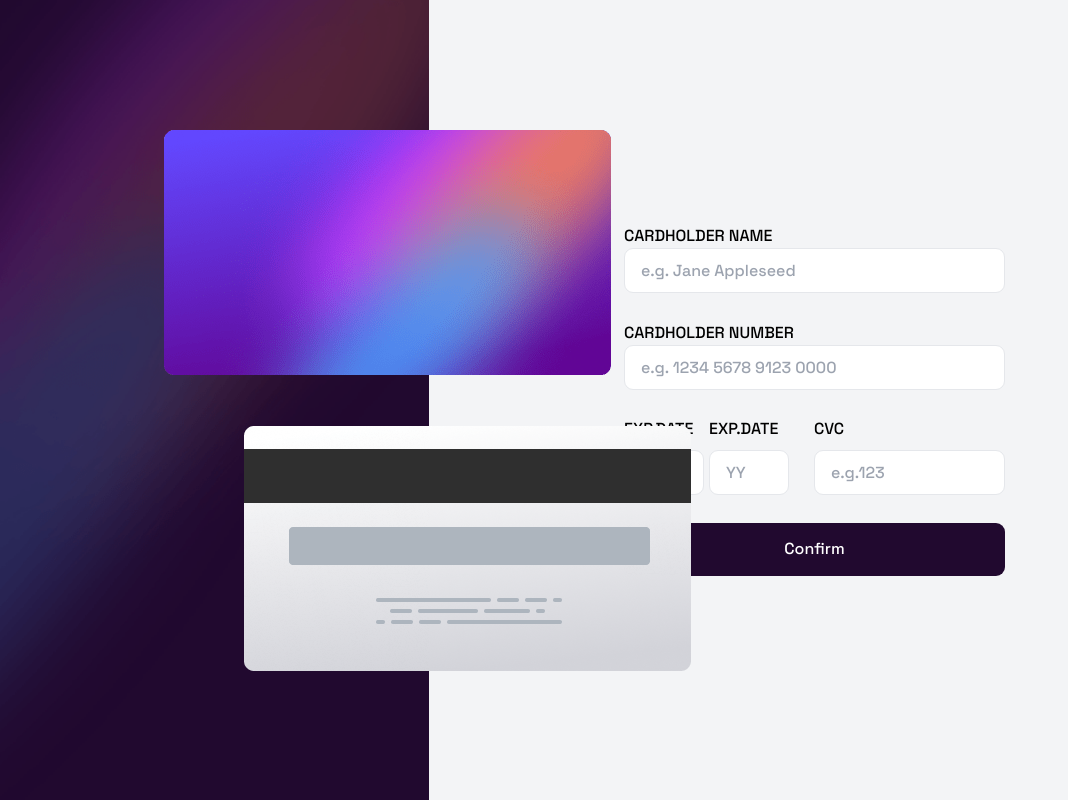
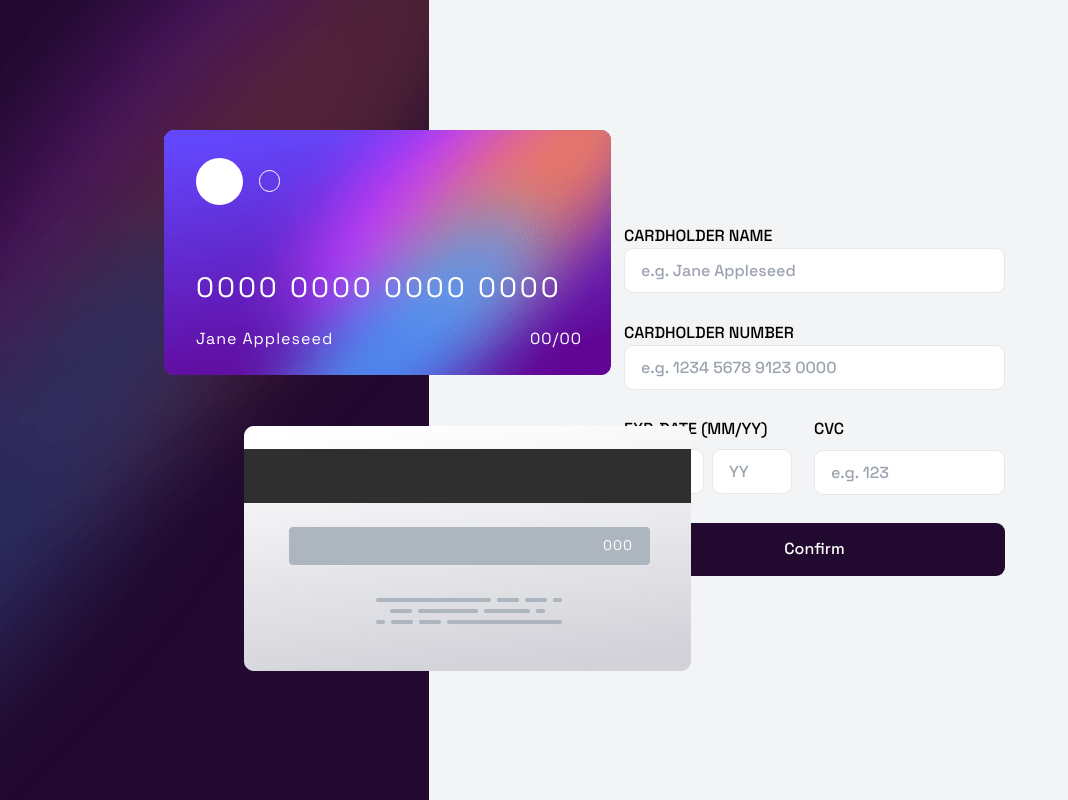
Before and after one commit to GuiFraV/FrontEndMentorVUE, a Vue app: page / in a window 1280 px wide. Shown: the whole page, without its empty margins (0-1068 px from the left). Built offline with nearby package versions, Linux system fonts and the light colour scheme.

Commit message:
Add logic form & vue

```diff
--- a/src/App.vue
+++ b/src/App.vue
@@ -2,6 +2,30 @@
 import Form from "./components/Form.vue";
 import frontCard from "./assets/bg-card-front.png";
 import backCard from "./assets/bg-card-back.png";
+import { ref } from "vue";
+
+// Données réactives du formulaire avec valeurs par défaut
+const formData = ref({
+  name: "",
+  cardNumber: "",
+  expMonth: "",
+  expYear: "",
+  cvc: "",
+});
+
+// Valeurs par défaut à afficher sur les cartes si les champs sont vides
+const defaultValues = {
+  name: "Jane Appleseed",
+  cardNumber: "0000 0000 0000 0000",
+  expMonth: "00",
+  expYear: "00",
+  cvc: "000",
+};
+
+const formatCardNumber = (number) => {
+  // Divise la chaîne en groupes de 4 caractères et les rejoint avec des espaces
+  return number.replace(/(\d{4})(?=\d)/g, "$1 ");
+};
 </script>
 
 <template>
@@ -12,13 +36,46 @@ import backCard from "./assets/bg-card-back.png";
       class="flex flex-col justify-between absolute left-[164px] h-[541px] w-[527px]"
     >
       <div>
-        <img :src="frontCard" alt="Front Credit Card" />
+        <img
+          :src="frontCard"
+          alt="Front Credit Card"
+          class="relative"
+        >
+
+        <div class="w-[84px] h-[47px] flex justify-between items-center absolute top-[28px] left-[32px]">
+          <div class=" bg-white h-[47px] w-[47px] rounded-full"></div>
+          <div class=" border border-white h-[21.15px] w-[21.15px] rounded-full"></div>
+        </div>
+
+        <!-- Afficher le numéro de carte ou valeur par défaut -->
+        <div class="absolute h-[36px] w-[372px] text-white text-[28px] flex items-center font-space-grotesk top-[139px] left-[32px] tracking-[3px]">
+           {{ formData.cardNumber ? formatCardNumber(formData.cardNumber) : defaultValues.cardNumber }}
+        </div>
+
+        <!-- Afficher le nom du titulaire ou valeur par défaut -->
+        <div class="absolute h-[18px] w-[138px] flex items-center text-white font-space-grotesk tracking-[1px] top-[200.5px] left-[32px]">
+          {{ formData.name || defaultValues.name }}
+        </div>
+
+        <!-- Afficher la date d'expiration ou valeur par défaut -->
+        <div class="absolute h-[18px] w-[49px] flex items-center text-white font-space-grotesk tracking-[1px] top-[200.5px] left-[366px]">
+          {{ (formData.expMonth || defaultValues.expMonth) }}/{{ (formData.expYear || defaultValues.expYear) }}
+        </div>
+
+        </img>
       </div>
+
       <div class="absolute right-0 bottom-0">
-        <img :src="backCard" alt="Back Credit Card" />
+        <img :src="backCard" alt="Back Credit Card" class="relative">
+          <!-- Afficher le CVC ou valeur par défaut -->
+          <div class="text-white w-[32px] h-[18px] flex items-center justify-center absolute right-[57px] top-[111px] font-space-grotesk text-[14px] tracking-[1px]">
+            {{ formData.cvc || defaultValues.cvc }}
+          </div>
+        </img>
       </div>
     </div>
 
-    <Form />
+    <!-- Passe formData comme prop au composant Form -->
+    <Form :form-data="formData" />
   </div>
 </template>
--- a/src/components/Form.vue
+++ b/src/components/Form.vue
@@ -1,3 +1,49 @@
+<script setup>
+import { ref, toRefs, defineProps } from "vue";
+
+// Réception de la prop formData du composant parent
+const props = defineProps({
+  formData: {
+    type: Object,
+    required: true,
+  },
+});
+
+// Création de références réactives pour chaque champ à partir de formData
+const { name, cardNumber, expMonth, expYear, cvc } = toRefs(props.formData);
+
+// Suivi des erreurs pour chaque champ
+const errors = ref({
+  name: false,
+  cardNumber: false,
+  expMonth: false,
+  expYear: false,
+  cvc: false,
+});
+
+// Validation du formulaire
+const validateForm = () => {
+  errors.value.name = !name.value;
+  errors.value.cardNumber = !cardNumber.value || cardNumber.value.length < 16;
+  errors.value.expMonth = !expMonth.value || expMonth.value.length !== 2;
+  errors.value.expYear = !expYear.value || expYear.value.length !== 2;
+  errors.value.cvc = !cvc.value || cvc.value.length < 3;
+
+  // Retourne `true` si aucun champ n'a d'erreur
+  return !Object.values(errors.value).includes(true);
+};
+
+// Soumission du formulaire
+const submitForm = () => {
+  if (validateForm()) {
+    console.log("Formulaire envoyé avec succès !");
+    // Ajouter la logique pour traiter la soumission ici
+  } else {
+    console.log("Formulaire invalide.");
+  }
+};
+</script>
+
 <template>
   <div class="w-[381px] h-[352px] ml-[349px]">
     <form
@@ -8,54 +54,77 @@
       <div class="flex flex-col">
         <label for="name">CARDHOLDER NAME</label>
         <input
-          v-model="formData.name"
+          v-model="name"
           id="name"
           placeholder="e.g. Jane Appleseed"
-          required
-          class="w-[381px] h-[45px] rounded-[9px] border pl-4"
+          :class="[
+            'w-[381px] h-[45px] rounded-[9px] border pl-4 focus:outline-none focus:border-purple-500',
+            errors.name ? 'border-red-500' : '',
+          ]"
         />
+        <p v-if="errors.name" class="text-red-500 text-sm mt-1">
+          Can't be blank
+        </p>
       </div>
 
       <!-- CARD NUMBER  -->
-
       <div class="flex flex-col">
         <label for="cardNumber">CARDHOLDER NUMBER</label>
         <input
-          v-model="formData.cardNumber"
+          v-model="cardNumber"
           id="cardNumber"
-          type="number"
+          type="text"
           placeholder="e.g. 1234 5678 9123 0000"
-          required
-          class="w-[381px] h-[45px] rounded-[9px] border pl-4"
+          :class="[
+            'w-[381px] h-[45px] rounded-[9px] border pl-4 focus:outline-none focus:border-purple-500',
+            errors.cardNumber ? 'border-red-500' : '',
+          ]"
+          maxlength="16"
         />
+        <p v-if="errors.cardNumber" class="text-red-500 text-xs mt-1">
+          Wrong format, numbers only
+        </p>
       </div>
 
       <!-- EXPIRATION DATE -->
       <div class="flex justify-between">
-        <div class="flex w-[170px] h-[69px]">
-          <div>
-            <label for="expMonth">EXP.DATE</label>
+        <div class="flex flex-col">
+          <label for="expMonth" class="mb-2">EXP. DATE (MM/YY)</label>
+          <div class="flex space-x-2">
+            <!-- Champ MM -->
+            <div class="flex flex-col">
               <input
-              type="number"
-              v-model="formData.expMonth"
+                type="text"
+                v-model="expMonth"
                 id="expMonth"
                 placeholder="MM"
                 maxlength="2"
-              required
-              class="w-[80px] h-[45px] mt-[9px] rounded-[9px] border pl-4"
+                :class="[
+                  'w-[80px] h-[45px] rounded-[9px] border pl-4 focus:outline-none focus:border-purple-500',
+                  errors.expMonth ? 'border-red-500' : '',
+                ]"
               />
+              <p v-if="errors.expMonth" class="text-red-500 text-xs mt-1">
+                Can't be blank
+              </p>
             </div>
-          <div>
-            <label for="expYear">EXP.DATE</label>
+            <!-- Champ YY -->
+            <div class="flex flex-col">
               <input
-              type="number"
-              v-model="formData.expYear"
+                type="text"
+                v-model="expYear"
                 id="expYear"
                 placeholder="YY"
                 maxlength="2"
-              required
-              class="w-[80px] h-[45px] mt-[9px] rounded-[9px] border pl-4"
+                :class="[
+                  'w-[80px] h-[45px] rounded-[9px] border pl-4 focus:outline-none focus:border-purple-500',
+                  errors.expYear ? 'border-red-500' : '',
+                ]"
               />
+              <p v-if="errors.expYear" class="text-red-500 text-xs mt-1">
+                Can't be blank
+              </p>
+            </div>
           </div>
         </div>
 
@@ -63,14 +132,21 @@
         <div class="flex flex-col">
           <label for="cvc">CVC</label>
           <input
-            v-model="formData.cvc"
+            v-model="cvc"
             id="cvc"
-            placeholder="e.g.123"
-            class="w-[191px] h-[45px] mt-[9px] rounded-[9px] border pl-4"
+            placeholder="e.g. 123"
+            :class="[
+              'w-[191px] h-[45px] mt-[9px] rounded-[9px] border pl-4 focus:outline-none focus:border-purple-500',
+              errors.cvc ? 'border-red-500' : '',
+            ]"
           />
+          <p v-if="errors.cvc" class="text-red-500 text-xs mt-1">
+            Can't be blank
+          </p>
         </div>
       </div>
 
+      <!-- Submit Button -->
       <button
         type="submit"
         class="rounded-[9px] bg-[#21092F] h-[53px] text-white"
@@ -81,18 +157,6 @@
   </div>
 </template>
 
-<script setup>
-import { ref } from "vue";
-
-const formData = ref({
-  name: "",
-  cardNumber: "",
-  expMonth: "",
-  expYear: "",
-  cvc: "",
-});
-
-const submitForm = () => {
-  console.log("envoyé");
-};
-</script>
+<style scoped>
+/* Ajoute des styles personnalisés si nécessaire */
+</style>
```
Lines whose indentation alone changed are shown as unchanged.
